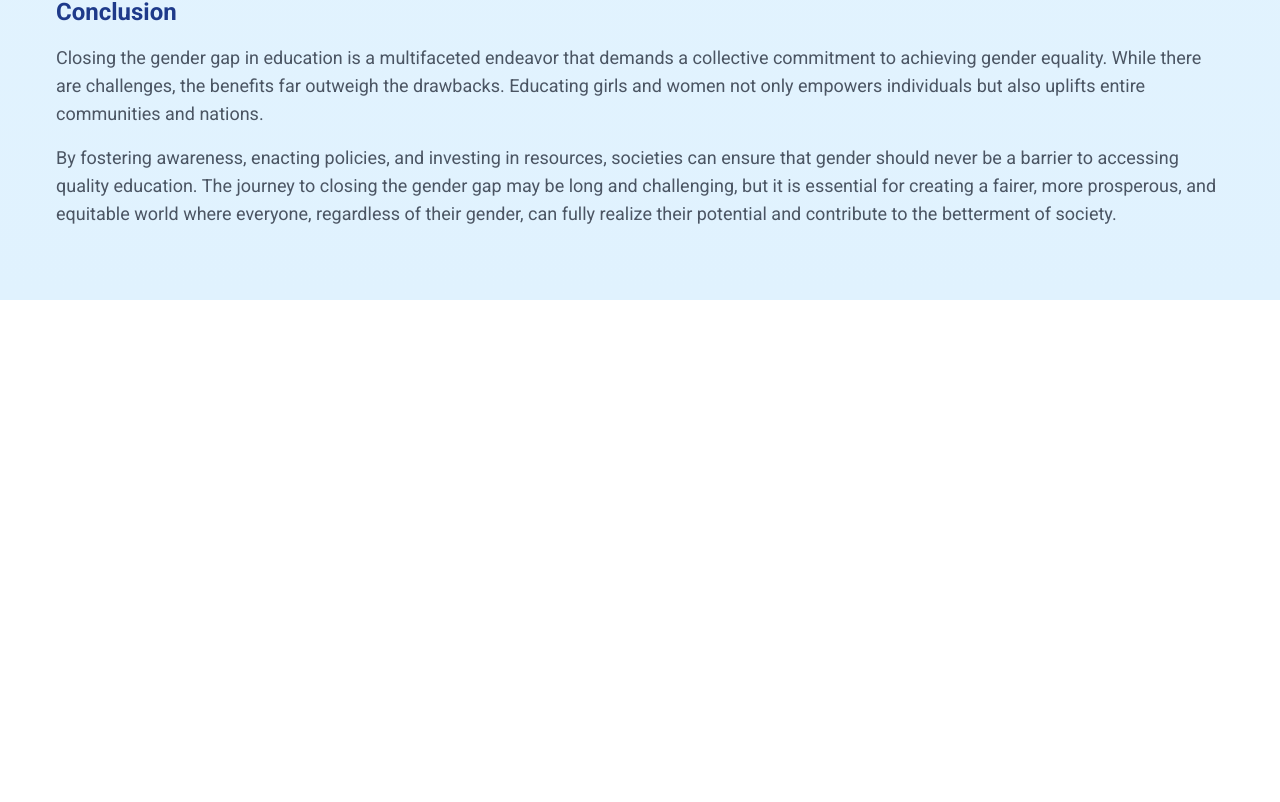
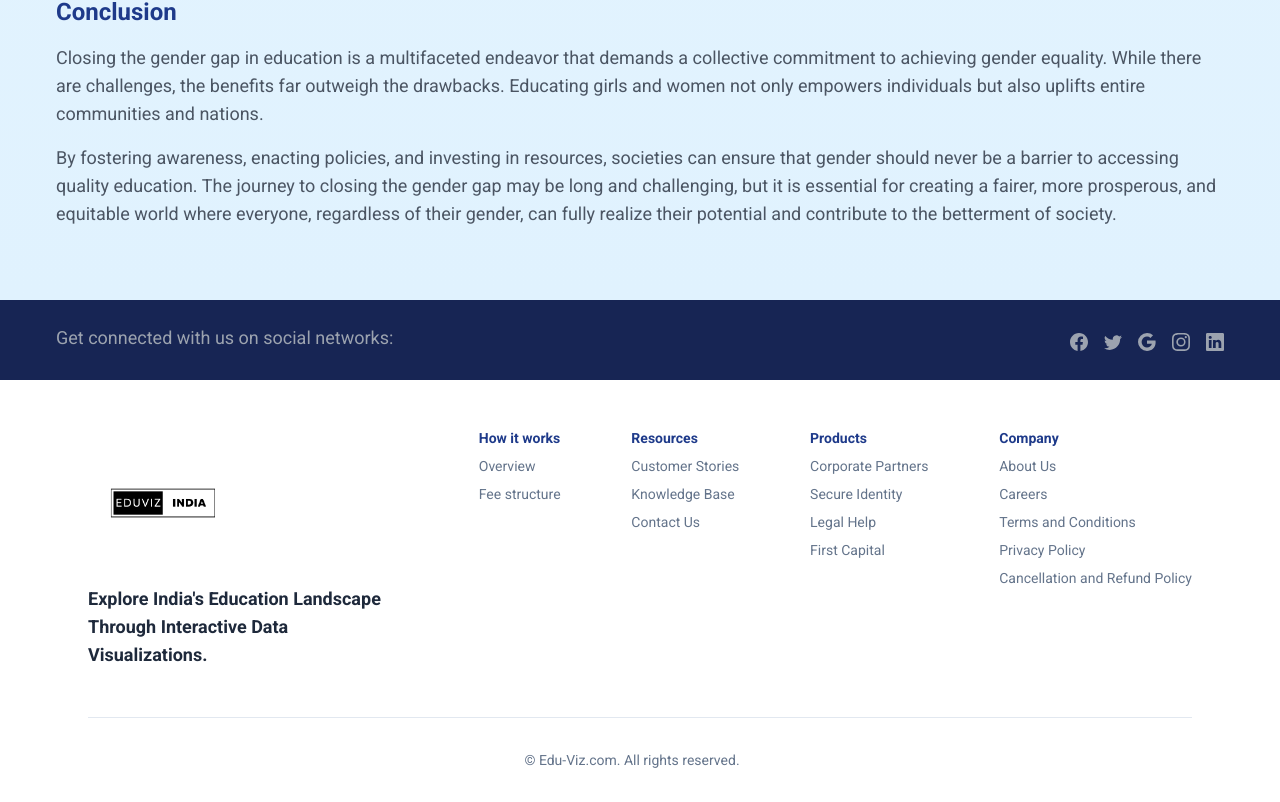
Before and after one commit to pirate08/edu-viz, a Next.js app: page /gender-gap in a window 1280 px wide. Shown: the part 3304-4106 px from the top of the page. Before the commit the page ends 3604 px from the top, so only its background shows below. Built offline with nearby package versions, Linux system fonts and the light colour scheme.

Commit message:
Added the footer in gender page...

```diff
--- a/pages/gender-gap.jsx
+++ b/pages/gender-gap.jsx
@@ -23,13 +23,13 @@ const gender = () => {
         <Gender />
       </div>
       {/* --Connection-- */}
-      {/* <div>
+      <div>
         <Connection />
-      </div> */}
+      </div>
       {/* --Footer-- */}
-      {/* <div>
+      <div>
         <Footer />
-      </div> */}
+      </div>
     </div>
   );
 };
```
